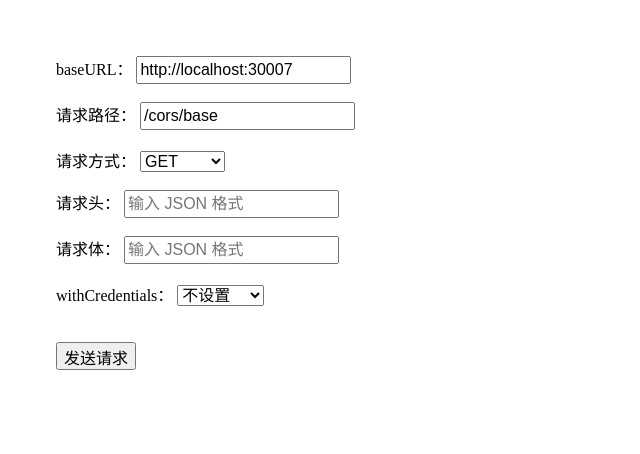
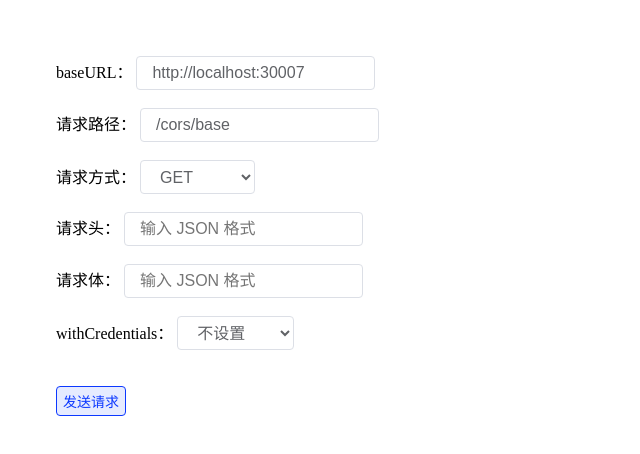
Before and after one commit to llwodexue/deploy-http-status, a website: page nginx/html/cors/index.html in a window 1280 px wide. Shown: the whole page, without its empty margins (0-640 px from the left). Drawn offline with Linux system fonts and the light colour scheme.

Commit message:
style: perf cors html style

```diff
--- /dev/null
+++ b/nginx/html/cors/index.css
@@ -0,0 +1,47 @@
+body {
+  padding: 48px;
+}
+
+body,
+input,
+button,
+select {
+  font-size: 16px;
+}
+
+button {
+  margin: 0 10px 10px 0;
+  color: #0c38ff;
+  background: #e6ebff;
+  border: 1px solid#0c38ff;
+  cursor: pointer;
+  height: 30px;
+  font-size: 14px;
+  border-radius: 4px;
+}
+button:hover {
+  background: #0c38ff;
+  color: #fff;
+}
+input,
+select {
+  background-color: #fff;
+  border-radius: 4px;
+  border: 1px solid #dcdfe6;
+  box-sizing: border-box;
+  color: #606266;
+  display: inline-block;
+  height: 34px;
+  line-height: 34px;
+  outline: none;
+  padding: 0 15px;
+}
+
+#msg {
+  position: fixed;
+  top: 12px;
+  right: 12px;
+  padding: 2px 8px;
+  opacity: 0;
+  transition: all 0.3s;
+}
--- a/nginx/html/cors/index.html
+++ b/nginx/html/cors/index.html
@@ -3,33 +3,7 @@
   <head>
     <meta charset="UTF-8" />
     <title>frontend-and-backend-playground</title>
-    <style>
-      body {
-        padding: 48px;
-      }
-
-      body,
-      input,
-      button,
-      select {
-        font-size: 16px;
-      }
-
-      input,
-      button {
-        height: 28px;
-        box-sizing: border-box;
-      }
-
-      #msg {
-        position: fixed;
-        top: 12px;
-        right: 12px;
-        padding: 2px 8px;
-        opacity: 0;
-        transition: all 0.3s;
-      }
-    </style>
+    <link rel="stylesheet" href="./index.css" />
   </head>
   <body>
     <div id="msg"></div>
```
